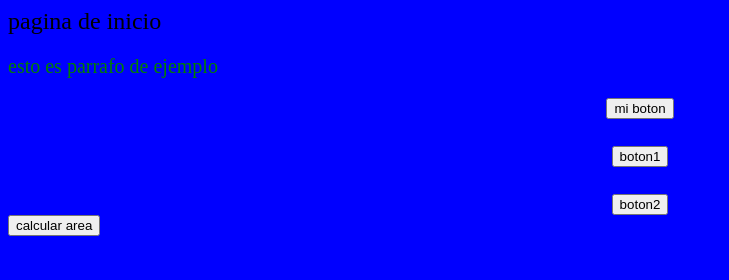
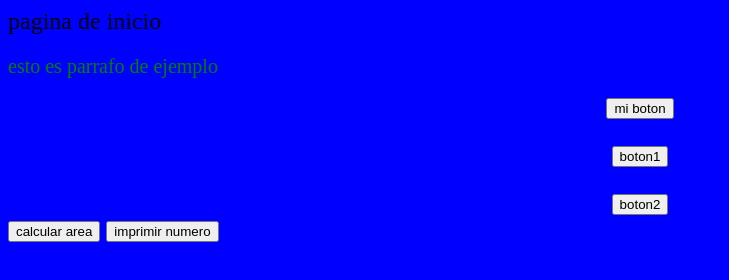
Before and after one commit to CoutinoDaniel/practica, a plain HTML site: page index.html in a window 1280 px wide. Shown: the whole page, without its empty margins (0-729 px from the left). Drawn offline with Linux system fonts and the light colour scheme.

Commit message:
imprimir 1000 numeros en un parrafo

```diff
--- a/index.html
+++ b/index.html
@@ -24,5 +24,9 @@
 
    <input type="button" value="calcular area"onclick="area()">
 
+   <input type="button" value="imprimir numero" onclick="numeros()">
+   <p id= "numeros">
+
+   </p>
    </body>
 </html>
--- a/js/scrip.js
+++ b/js/scrip.js
@@ -17,3 +17,9 @@ function area(){
 	alert("el area es:"+area)
 
 }
+function numeros(){
+	var numeros=document.getElementById("numeros");
+	for (let  i= 1; i<= 1000; i++){
+	numeros.innerText+=i+", ";
+	}
+}
```
